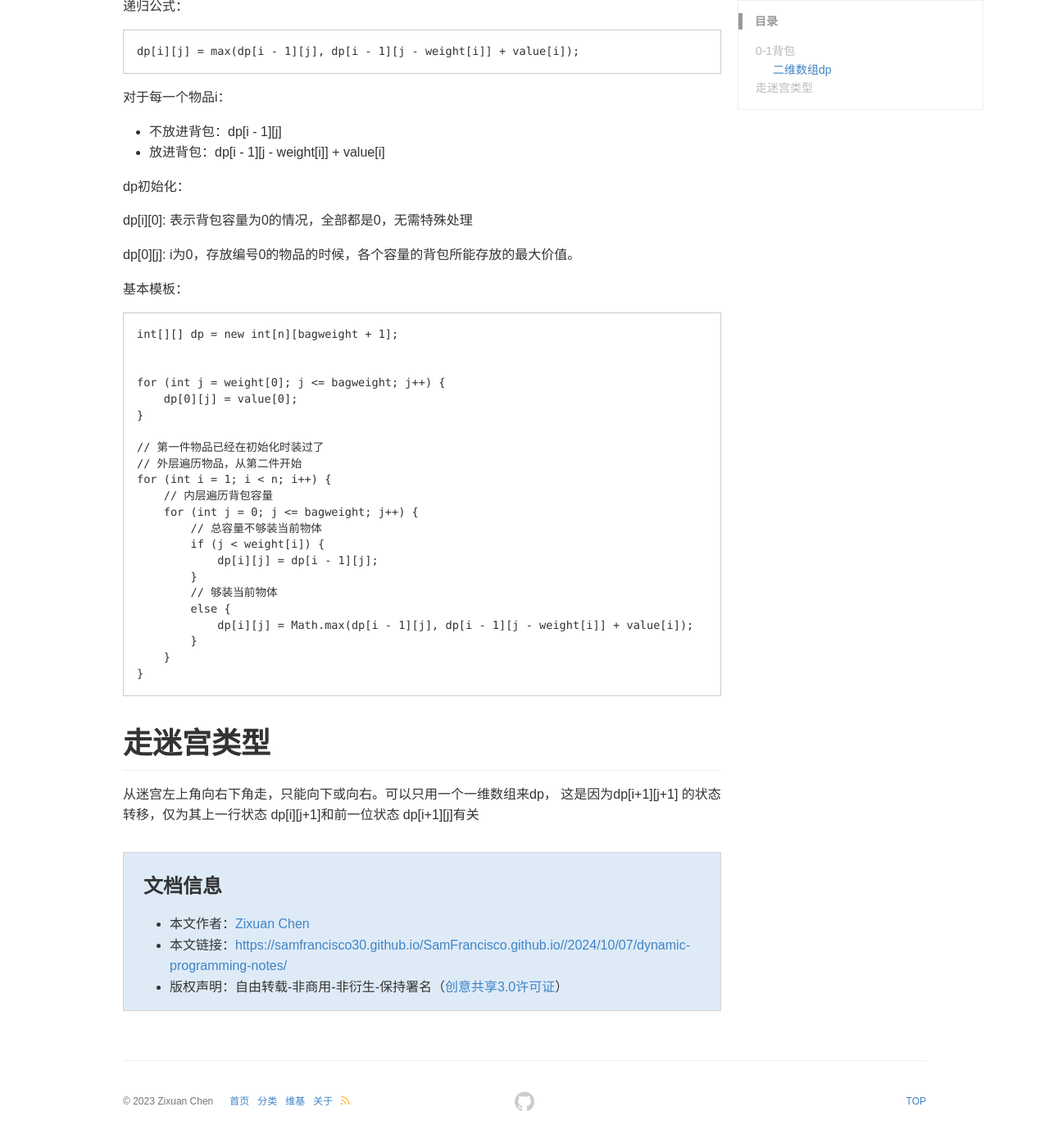
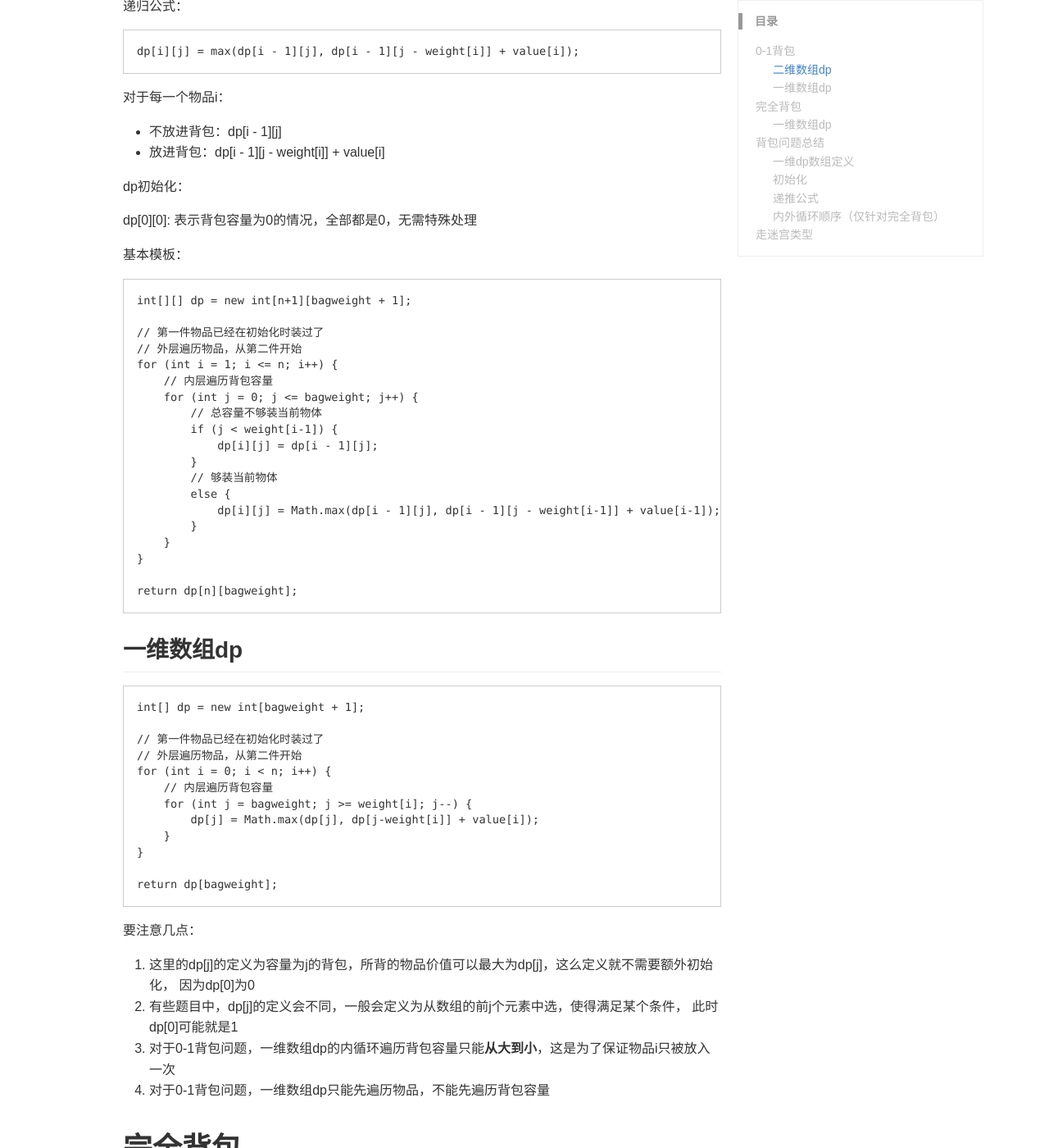
Before and after one commit to SamFrancisco30/SamFrancisco.github.io, a Jekyll site: the page built from _posts/2024-10-07-dynamic-programming-notes.md, in a window 1280 px wide and 1400 px high, scrolled down 477 px. Shown: the whole window at 82% size. Built offline with Jekyll 4.4.1, drawn with Linux system fonts in a browser that asks for light colours; comment, search, counter and statistics services are not loaded; a style sheet for code colours, icons or effects is not loaded; some of the changed text lies outside the part shown.

Commit message:
update some posts

````diff
--- a/_posts/2024-10-07-dynamic-programming-notes.md
+++ b/_posts/2024-10-07-dynamic-programming-notes.md
@@ -10,7 +10,7 @@ excerpt: LeetCode动态规划题目笔记
 问题：有n件物品和一个最多能背重量为w 的背包。第i件物品的重量是weight[i]，得到的价值是value[i] 。每件物品只能用一次，求解将哪些物品装入背包里物品价值总和最大
 
 ## 二维数组dp
-dp[i][j]:表示**从下标为[0-i]的物品里任意取，放进容量为j的背包的最大价值总和**
+dp[i][j]:表示**从前i个物品里任意取，放进容量为j的背包的最大价值总和**
 
 递归公式：
 ```
@@ -23,35 +23,106 @@ dp[i][j] = max(dp[i - 1][j], dp[i - 1][j - weight[i]] + value[i]);
 
 dp初始化：
 
-dp[i][0]: 表示背包容量为0的情况，全部都是0，无需特殊处理
-
-dp[0][j]: i为0，存放编号0的物品的时候，各个容量的背包所能存放的最大价值。
+dp[0][0]: 表示背包容量为0的情况，全部都是0，无需特殊处理
 
 基本模板：
 ```
-int[][] dp = new int[n][bagweight + 1];
-
-
-for (int j = weight[0]; j <= bagweight; j++) {
-    dp[0][j] = value[0];
-}
+int[][] dp = new int[n+1][bagweight + 1];
 
 // 第一件物品已经在初始化时装过了
 // 外层遍历物品，从第二件开始
-for (int i = 1; i < n; i++) {
+for (int i = 1; i <= n; i++) {
     // 内层遍历背包容量
     for (int j = 0; j <= bagweight; j++) {
         // 总容量不够装当前物体
-        if (j < weight[i]) {
+        if (j < weight[i-1]) {
             dp[i][j] = dp[i - 1][j];
         }
         // 够装当前物体
         else {
-            dp[i][j] = Math.max(dp[i - 1][j], dp[i - 1][j - weight[i]] + value[i]);
+            dp[i][j] = Math.max(dp[i - 1][j], dp[i - 1][j - weight[i-1]] + value[i-1]);
         }
     }
 }
+
+return dp[n][bagweight];
 ```
+
+## 一维数组dp
+```
+int[] dp = new int[bagweight + 1];
+
+// 第一件物品已经在初始化时装过了
+// 外层遍历物品，从第二件开始
+for (int i = 0; i < n; i++) {
+    // 内层遍历背包容量
+    for (int j = bagweight; j >= weight[i]; j--) {
+        dp[j] = Math.max(dp[j], dp[j-weight[i]] + value[i]);
+    }
+}
+
+return dp[bagweight];
+```
+
+要注意几点：
+1. 这里的dp[j]的定义为容量为j的背包，所背的物品价值可以最大为dp[j]，这么定义就不需要额外初始化，
+因为dp[0]为0
+2. 有些题目中，dp[j]的定义会不同，一般会定义为从数组的前j个元素中选，使得满足某个条件，
+此时dp[0]可能就是1
+3. 对于0-1背包问题，一维数组dp的内循环遍历背包容量只能**从大到小**，这是为了保证物品i只被放入一次
+4. 对于0-1背包问题，一维数组dp只能先遍历物品，不能先遍历背包容量
+
+# 完全背包
+完全背包与0-1背包的区别在于每个元素有无数个
+
+## 一维数组dp
+0-1背包的一维dp内循环遍历背包容量是从大到小遍历的，这是为了保证每个物品仅被添加一次。
+
+然而对于完全背包，物品可以添加多次，所以要从小到大遍历背包容量
+```
+// 先遍历物品，再遍历背包
+for(int i = 0; i < weight.size(); i++) { // 遍历物品
+    for(int j = weight[i]; j <= bagWeight ; j++) { // 遍历背包容量
+        dp[j] = max(dp[j], dp[j - weight[i]] + value[i]);
+
+    }
+}
+```
+要注意：
+1. 对于0-1背包问题，一维数组dp只能先遍历物品，不能先遍历背包容量.
+但是对于完全背包来说，先遍历物品和背包都可以，取决于求的是组合还是排列
+
+
+
+# 背包问题总结
+## 一维dp数组定义
+假设背包大小为n，dp一般这样定义：
+```
+int[] dp = new int[n+1];
+```
+dp[j]的含义可能是:
+* 前j个元素装进背包的最大价值
+* 前j个元素装满背包的方法
+
+## 初始化
+根据dp数组的定义不同，初始化的方法也不同。
+
+dp[j]的含义可能是:
+* 前j个元素装进背包的最大价值：dp[0] = 0;
+* 前j个元素装满背包的方法：dp[0] = 1;
+
+## 递推公式
+如果dp[j]的含义是前j个元素装满背包的方法，那么递推公式就是：
+```
+dp[j] += dp[j - nums[i]];
+```
+
+## 内外循环顺序（仅针对完全背包）
+1. 如果求组合数就是外层for循环遍历物品，内层for遍历背包
+2. 如果求排列数就是外层for遍历背包，内层for循环遍历物品
+
+求排列数的意思是[1,2]和[2,1]是两个不同的答案
+
 
 # 走迷宫类型
 从迷宫左上角向右下角走，只能向下或向右。可以只用一个一维数组来dp，
````
Also changed, not shown: _posts/2024-09-29-java-container-notes.md (+31 -0 lines), _posts/2024-10-10-leetcode-notes.md (+30 -0 lines).
